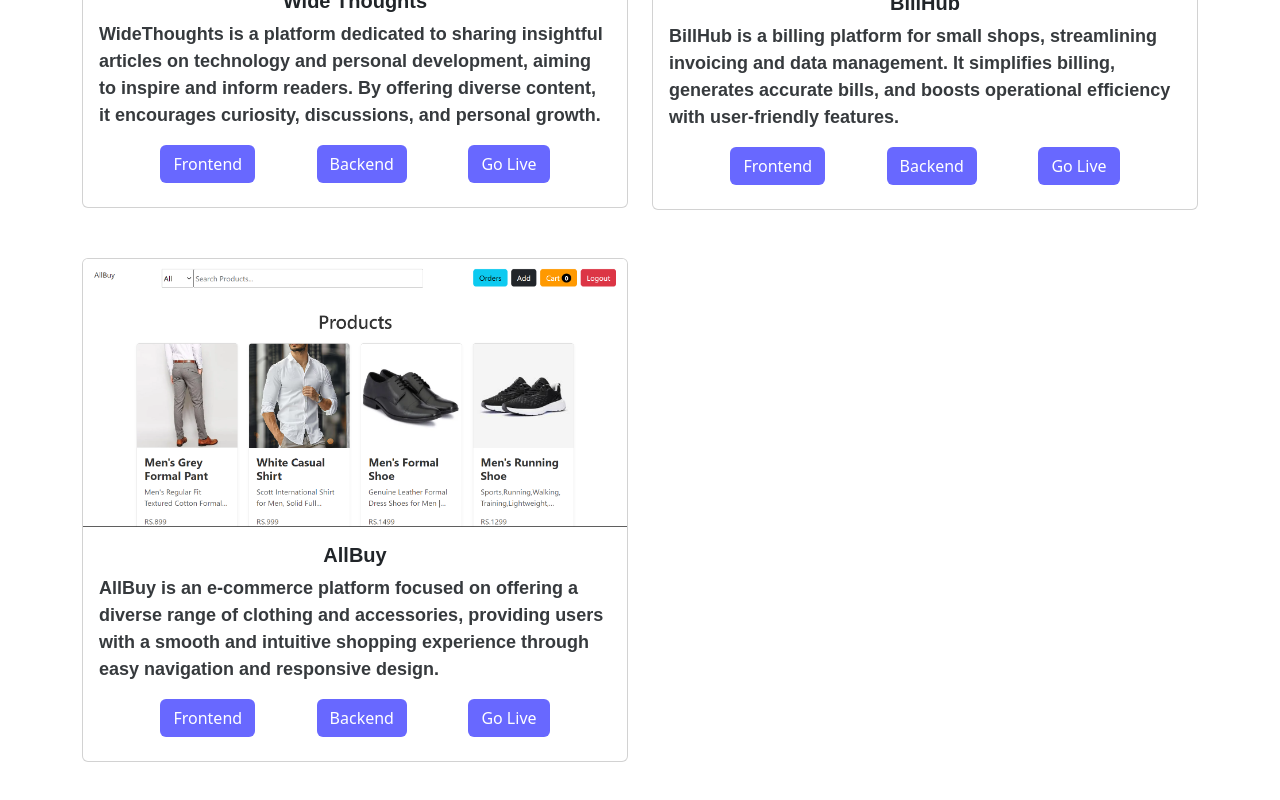
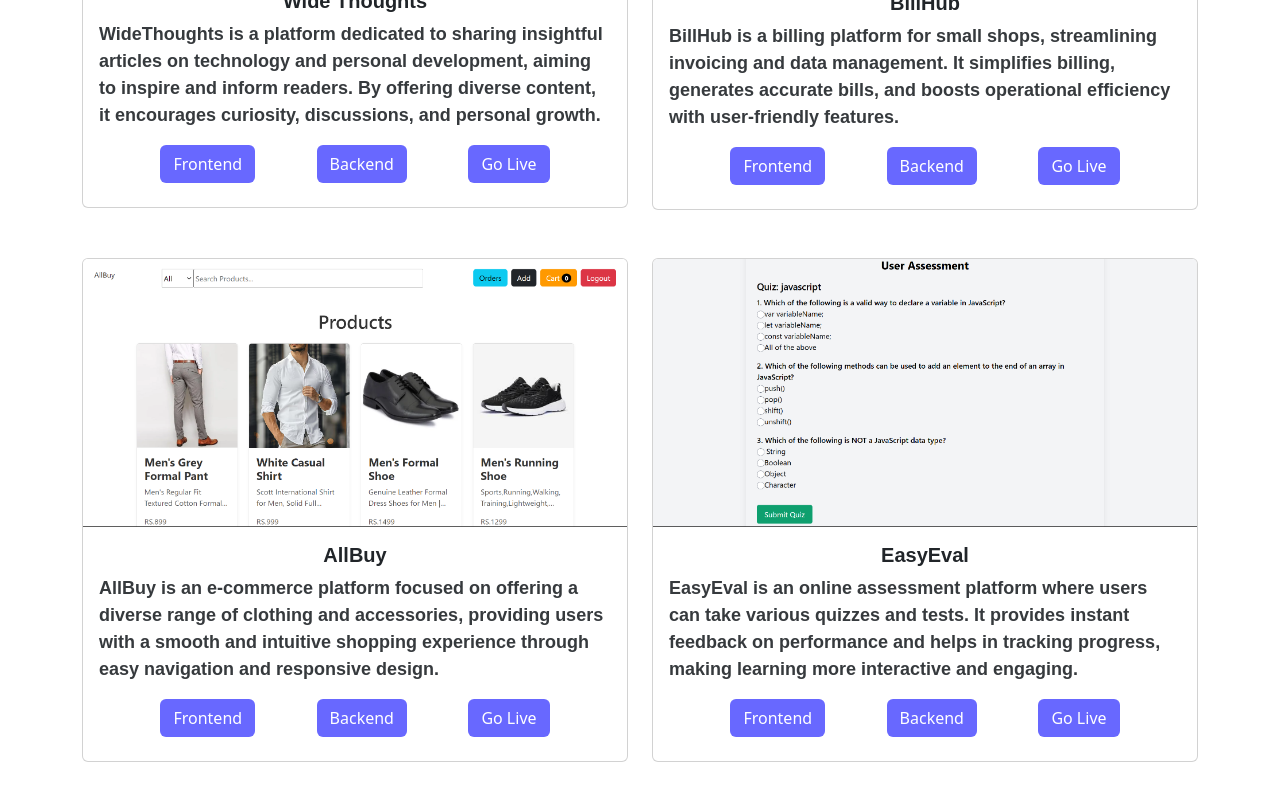
Before and after one commit to manoj-hubgit/manojPortfolioFrontend, a React (Vite) app: page /project in a window 1280 px wide. Shown: the part 817-1617 px from the top of the page. Built offline with nearby package versions, Linux system fonts and the light colour scheme; a web font is replaced by a local one.

Commit message:
Added 4th project

```diff
--- a/src/Pages/Project.jsx
+++ b/src/Pages/Project.jsx
@@ -3,8 +3,10 @@ import projectImg from "../assets/projectImg.jpg";
 import wideThoughts from "../assets/wideThoughts.png";
 import Ecommerce from "../assets/ecommerceSsImg.png";
 import BillHub from "../assets/BillHubSsImg.png";
+import EasyEval from "../assets/easyEvalImage.png";
 import "./project.css";
 import "./font.css";
+
 const Project = () => {
   return (
     <div>
@@ -115,7 +117,6 @@ const Project = () => {
             </div>
           </div>
 
-
           <div className="col-md-6 col-sm-12 mt-5 mb-lg-5">
             <div className="card">
               <img src={Ecommerce} className="card-img-top" alt="AllBuy" />
@@ -156,6 +157,49 @@ const Project = () => {
               </div>
             </div>
           </div>
+
+          <div className="col-md-6 col-sm-12 mt-5 mb-lg-5">
+            <div className="card">
+
+              <img src={EasyEval}  className="card-img-top" alt="EasyEval" />
+              <div className="card-body">
+                <h5 className="card-title text-center subTitleFonts">EasyEval</h5>
+                <p className="card-text paragraphs">
+                  EasyEval is an online assessment platform where users can
+                  take various quizzes and tests. It provides instant feedback
+                  on performance and helps in tracking progress, making learning
+                  more interactive and engaging.
+                </p>
+                <div className="d-flex justify-content-evenly flex-wrap">
+                  <a
+                    href="https://github.com/manoj-hubgit/assessmentSiteFrontend.git"
+                    target="_blank"
+                    rel="noopener noreferrer"
+                    className="btn btnclass mb-2"
+                  >
+                    Frontend
+                  </a>
+                  <a
+                    href="https://github.com/manoj-hubgit/assessmentSiteBackend"
+                    target="_blank"
+                    rel="noopener noreferrer"
+                    className="btn btnclass mb-2"
+                  >
+                    Backend
+                  </a>
+                  <a
+                    href="https://easyeval.netlify.app/"
+                    target="_blank"
+                    rel="noopener noreferrer"
+                    className="btn btnclass mb-2"
+                  >
+                    Go Live
+                  </a>
+                </div>
+              </div>
+            </div>
+          </div>
+
         </div>
       </div>
     </div>
```
Also changed, not shown: src/assets/easyEvalImage.png (added).
